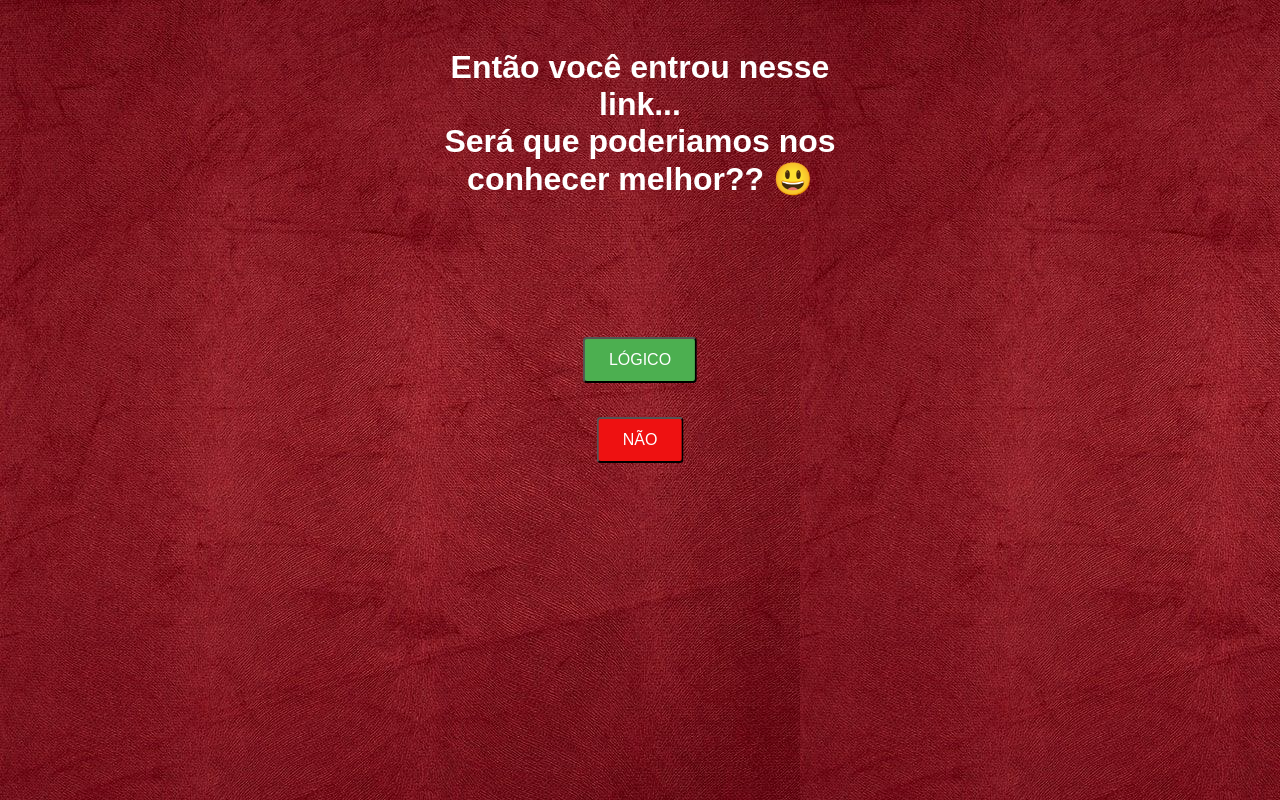
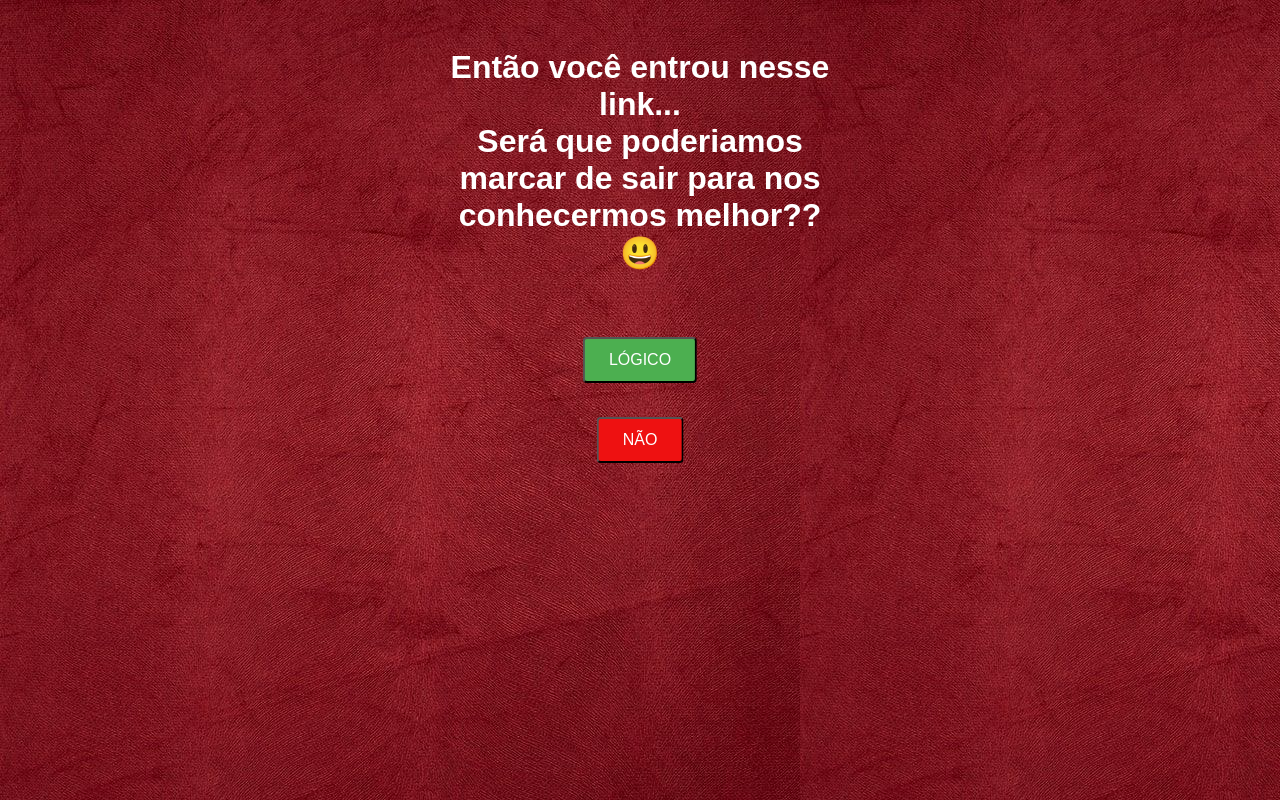
Before and after one commit to Dudueedu/Nao-que-mexe, a plain HTML site: page index.html in a window 1280 px wide. Drawn offline with Linux system fonts and the light colour scheme.

Commit message:
commit init

```diff
--- a/index.html
+++ b/index.html
@@ -10,7 +10,7 @@
 <body>
 
     <div class="container">
-        <h1>Então você entrou nesse link... <br> Será que poderiamos nos conhecer melhor?? &#128515 </h1>
+        <h1>Então você entrou nesse link... <br> Será que poderiamos marcar de sair para nos conhecermos melhor?? &#128515 </h1>
 
        <a href="./hehe.html"> <button class="button2" >LÓGICO</button></a>
         <a href="./falhou.html"></a><button class="button">NÃO</button>
```
